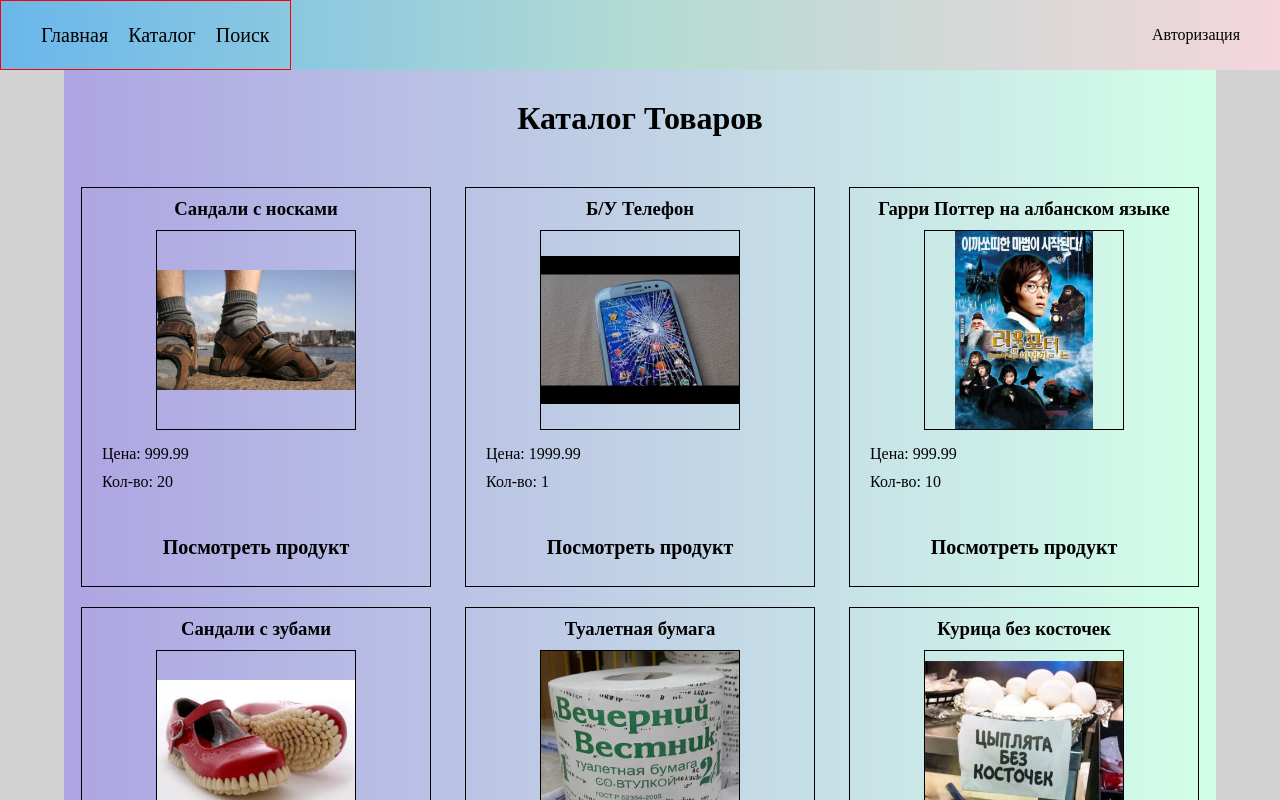
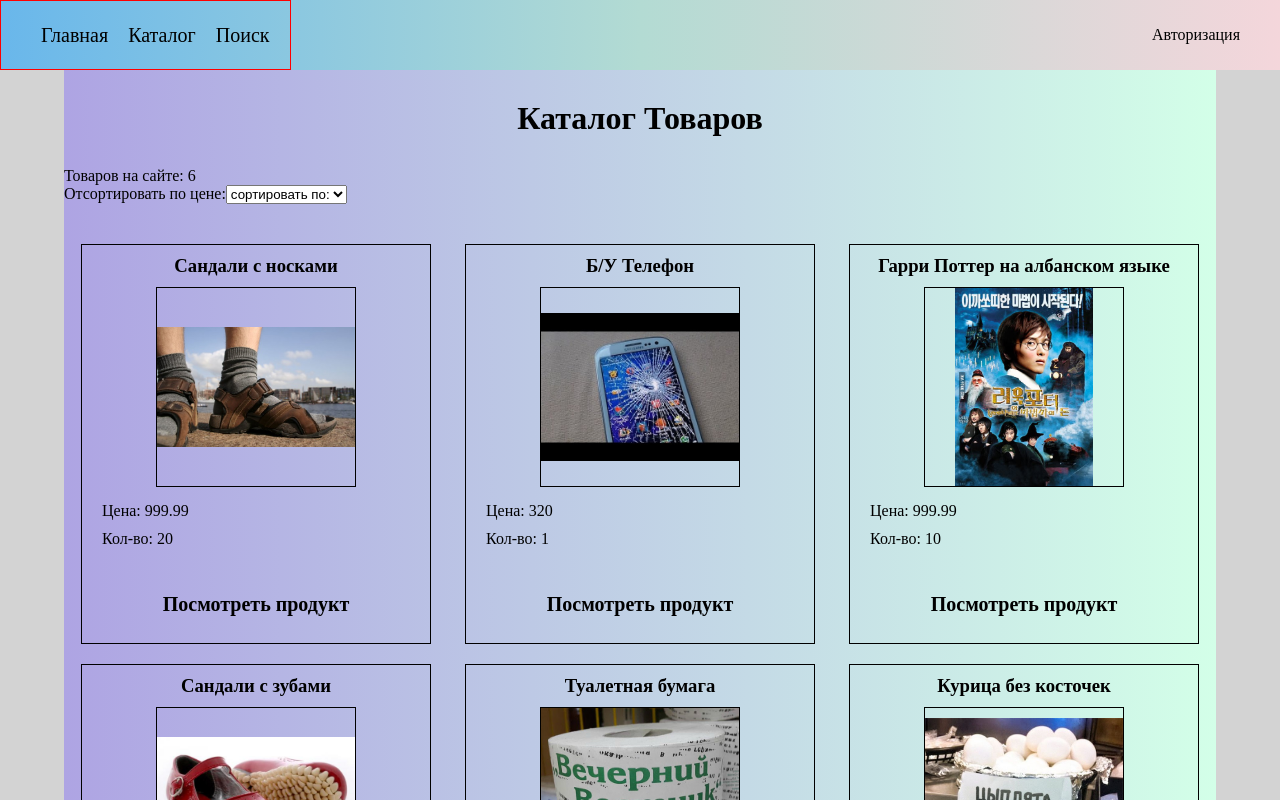
Before and after one commit to pylsar/myReactFunnyShop, a React (Create React App) app: page /products in a window 1280 px wide. Shown: the top 800 px of the page. Built offline with nearby package versions, Linux system fonts and the light colour scheme; data requests are answered from the project's data file.

Commit message:
sort by price

```diff
--- a/src/assets/database.json
+++ b/src/assets/database.json
@@ -11,7 +11,7 @@
     {
         "id": 2,
         "title": "Б/У Телефон",
-        "price": "1999.99",
+        "price": "320",
         "quantity": 1,
         "img": "phone.jpg",
         "longDescr": "Телефон в отличном состоянии, пользовались всего пару дней. продаем потому что не понравился цвет"
--- /dev/null
+++ b/src/components/SortFilter/SortFilter.jsx
@@ -0,0 +1,22 @@
+import React from 'react'
+
+class SortFilter extends React.Component {
+   render(){
+    return (
+        <div>
+            <p>Товаров на сайте: {this.props.count}</p>
+            <label>
+                Отсортировать по цене:
+                <select value={this.props.sort} onChange={this.props.handleSort}>
+    <option value="">{!this.props.sort ? 'сортировать по:' : 'вернуть как было'}</option>
+                    <option value="expensive">Ого как дорого</option>
+                    <option value="cheap">Дешманские</option>
+                </select>
+            </label>
+        </div>
+        )
+    }
+
+}
+
+export default SortFilter
--- a/src/containers/Products/Products.js
+++ b/src/containers/Products/Products.js
@@ -2,6 +2,7 @@ import React from 'react'
 
 import ProductItem from '../../components/ProductItem/ProductItem'
 import { getAllProducts} from '../../API'
+import SortFilter from '../../components/SortFilter/SortFilter'
 
 import isLoadingIcon from '../../assets/img/isLoading.png'
 import './Products.scss'
@@ -10,7 +11,8 @@ class Products extends React.Component {
 
     state={
         isLoading: true,
-        products: []
+        products: [],
+        sort: ''
     }
 
     componentDidMount(){
@@ -25,10 +27,30 @@ class Products extends React.Component {
             })
     }
 
+    handleSort(event){
+        this.setState({
+            sort: event.target.value
+        })
+        this.listSort()
+    }
+
+    listSort = () => {
+        this.setState(state =>{
+            // сортируем по убыванию или возрастанию
+            if(state.sort !==''){
+                state.products.sort((a,b) => (state.sort === 'expensive') ? (a.price < b.price ? 1 : -1) : (a.price > b.price ? 1 : -1))
+            }else{
+                // возвращаем как было по умолчанию
+                state.products.sort((a,b) => (a.id > b.id ? 1: -1))
+            }
+        })
+    }
+
     render(){
         return(
             <div className="products">
                 <h1>Каталог Товаров</h1>
+                <SortFilter sort={this.state.sort} handleSort={this.handleSort.bind(this)} count={this.state.products.length}/>
                 <div className="products__box">
                     {this.state.isLoading ?
                     <div className="products__loading">
--- a/src/containers/Products/Products.scss
+++ b/src/containers/Products/Products.scss
@@ -11,6 +11,7 @@
         @include flexbox;
         @include justify-content(space-around);
         @include flex-wrap(wrap);
+        padding: 20px 0;
     }
     &__loading{
         margin: 0 auto;
```
Also changed, not shown: 1 other file (tests, documents, lock files or other folders).
